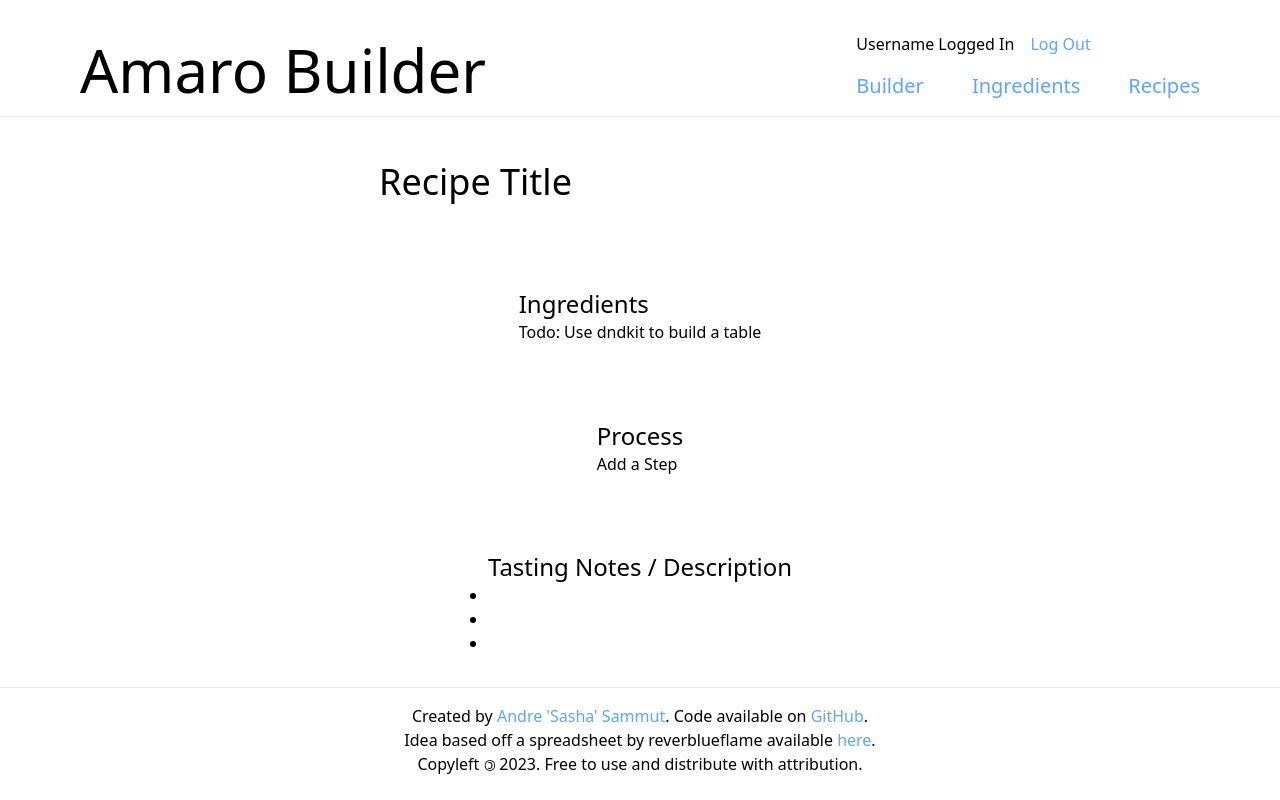
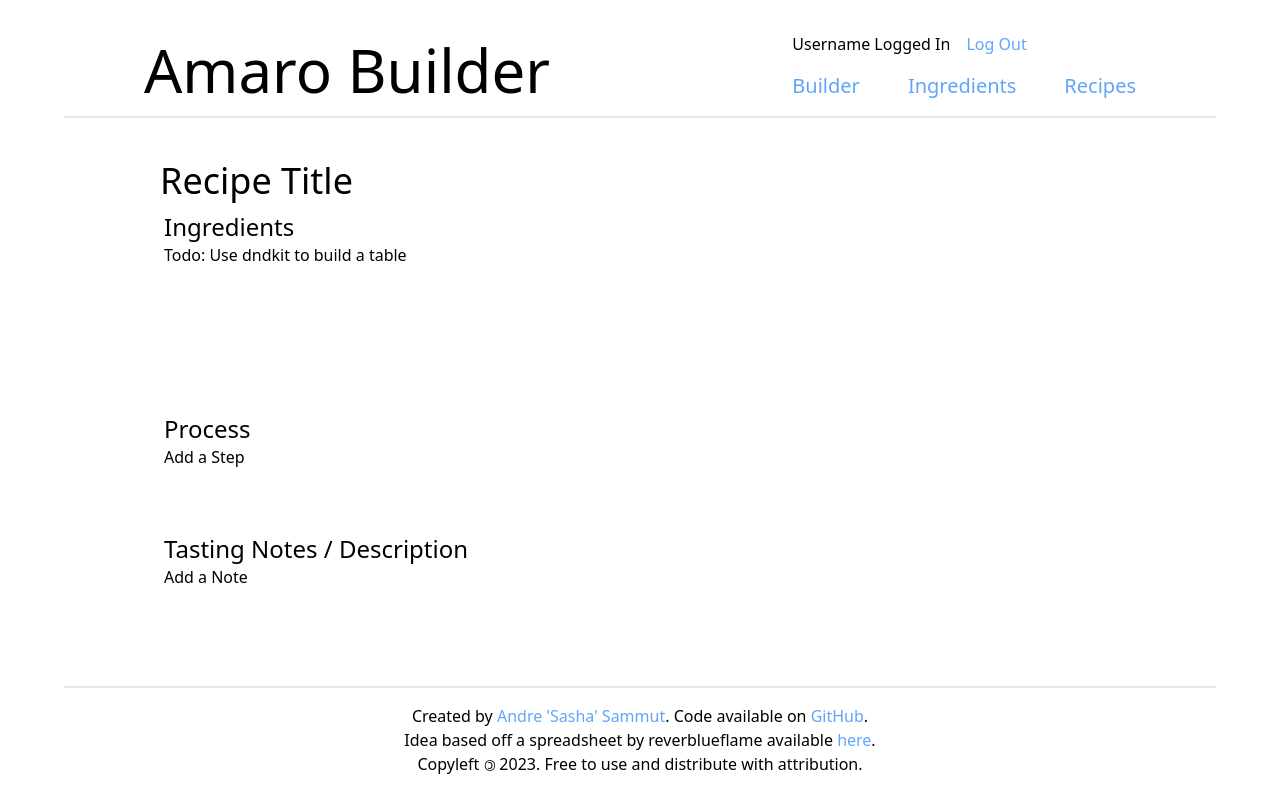
Before and after one commit to Volfy/amaro-site, a React (Vite) app in the folder frontend/: page / in a window 1280 px wide. Built offline with nearby package versions, Linux system fonts and the light colour scheme.

Commit message:
fix Notes, change layout slightly, widen input fields

```diff
--- a/frontend/src/App.jsx
+++ b/frontend/src/App.jsx
@@ -7,15 +7,17 @@ import Builder from './components/Builder'
 
 function App() {
   return (
-    <div className="flex flex-col h-screen justify-between w-screen max-w-7xl">
+    <div className="flex flex-col h-screen justify-between w-screen max-w-6xl items-center">
       <Header />
-      <hr className="my-4 bg-black"/>
 
-      <main className="flex-grow w-full my-4 flex flex-col items-center justify-between">
+      <hr className="w-full h-0.5 my-4 bg-slate-200"/>
+
+      <main className="flex-grow w-10/12 self-center my-4 flex flex-col justify-between">
         <Builder />
       </main>
 
-      <hr className="my-4"/>
+      <hr className="w-full h-0.5 my-4 bg-slate-200"/>
+
       <Footer />
 
     </div>
--- a/frontend/src/components/Builder.jsx
+++ b/frontend/src/components/Builder.jsx
@@ -30,19 +30,19 @@ const fakeData = [
 const Builder = () => {
   return (
     <>
-      <Title className='flex-shrink'/>
-      <div>
+      <Title className='w-full basis-1/12'/>
+      <div className='w-full basis-5/12 ml-1'>
         <h2 className='text-2xl'>Ingredients</h2>
         <IngredientsTable data={fakeData}/>
 
       </div>
 
-      <div>
+      <div className='w-full basis-3/12 ml-1'>
         <h2 className='text-2xl'>Process</h2>
         <Process />
       </div>
 
-      <div>
+      <div className='w-full basis-3/12 ml-1'>
         <h2 className='text-2xl'>Tasting Notes / Description</h2>
         <Notes />
       </div>
--- a/frontend/src/components/DraggableListItem.jsx
+++ b/frontend/src/components/DraggableListItem.jsx
@@ -17,7 +17,7 @@ const DraggableListItem = (props) => {
   }
 
   return (
-    <li ref={setNodeRef} style={style}>
+    <li ref={setNodeRef} style={style} >
       <div className='inline' {...attributes} {...listeners}>{props.dragHandle}</div>
       &nbsp;
       {props.children}
@@ -26,8 +26,11 @@ const DraggableListItem = (props) => {
 }
 DraggableListItem.propTypes = {
   id: PropTypes.string.isRequired,
-  children: PropTypes.element.isRequired,
-  dragHandle: PropTypes.string.isRequired,
+  children: PropTypes.oneOfType([
+    PropTypes.element,
+    PropTypes.arrayOf(PropTypes.element)
+  ]).isRequired,
+  dragHandle: PropTypes.any.isRequired,
 }
 
 export default DraggableListItem
--- a/frontend/src/components/Notes.jsx
+++ b/frontend/src/components/Notes.jsx
@@ -2,26 +2,35 @@ import { DndContext, closestCenter } from '@dnd-kit/core'
 import { arrayMove, SortableContext, verticalListSortingStrategy } from '@dnd-kit/sortable'
 import { useState } from 'react'
 import DraggableListItem from './DraggableListItem'
+import TextInput from './TextInput'
 
-const generateId = () => `${(Math.random()*1000)}`
-
-const fakeNotes = [
-  {
-    content: 'Light floral top notes',
-    id: generateId()
-  },
-  {
-    content: 'Bitter aftertaste',
-    id: generateId()
-  },
-  {
-    content: 'Caramel notes, suitable as an aperitif or digestif with pork',
-    id: generateId(),
-  }
-]
+const generateId = () => `${Math.floor((Math.random()*1000))}`
 
 const Notes = () => {
-  const [notes, setNotes] = useState(fakeNotes)
+  const [notes, setNotes] = useState([])
+
+  const handleChangeNote = (id, newNoteValue) => {
+    setNotes(notes
+      .map(note => note.id !== id
+        ? note
+        : {
+          ...note,
+          content: newNoteValue
+        }
+      )
+    )
+  }
+
+  const handleAddNote = (newNoteValue) => {
+    setNotes(notes.concat({
+      content: newNoteValue,
+      id: generateId()
+    }))
+  }
+
+  const handleRemoveNote = (id) => {
+    setNotes(notes.filter(Note => Note.id !== id))
+  }
 
   const handleDragEnd = (event) => {
     const {active, over} = event
@@ -40,16 +49,23 @@ const Notes = () => {
       collisionDetection={closestCenter}
       onDragEnd={handleDragEnd}
     >
-      <ul className='list-disc'>
+      <ul>
         <SortableContext
           items={notes}
           strategy={verticalListSortingStrategy}
         >
 
-          {notes.map(step => {
-            return <DraggableListItem key={step.id} id={step.id} content={step.content}/>
+          {notes.map(note => {
+            return (
+              <DraggableListItem key={note.id} id={note.id} dragHandle={<img src='drag.svg' className='h-4 inline'/>}>
+                <TextInput state={note.content} setter={(newVal) => handleChangeNote(note.id, newVal)}
+                  classes='w-3/4'/>
+                <button onClick={() => handleRemoveNote(note.id)}>&#128465;</button>
+              </DraggableListItem>
+            )
           })}
         </SortableContext>
+        <li onClick={() => handleAddNote('...')}>Add a Note</li>
       </ul>
 
 
--- a/frontend/src/components/Process.jsx
+++ b/frontend/src/components/Process.jsx
@@ -58,7 +58,8 @@ const Process = () => {
           {steps.map((step, index) => {
             return (
               <DraggableListItem key={step.id} id={step.id} dragHandle={`${index + 1}.`}>
-                <TextInput state={step.content} setter={(newVal) => handleChangeStep(step.id, newVal)}/>
+                <TextInput state={step.content} setter={(newVal) => handleChangeStep(step.id, newVal)}
+                  classes='w-3/4'/>
                 <button onClick={() => handleRemoveStep(step.id)}>&#128465;</button>
               </DraggableListItem>
             )
--- a/frontend/src/components/Title.jsx
+++ b/frontend/src/components/Title.jsx
@@ -8,7 +8,7 @@ const Title = () => {
   return <TextInput
     state={title}
     setter={setTitle}
-    classes='text-4xl flex-shrink h-16'
+    classes='text-4xl h-16'
   />
 }
 
```
Also changed, not shown: frontend/public/drag.svg (added).
